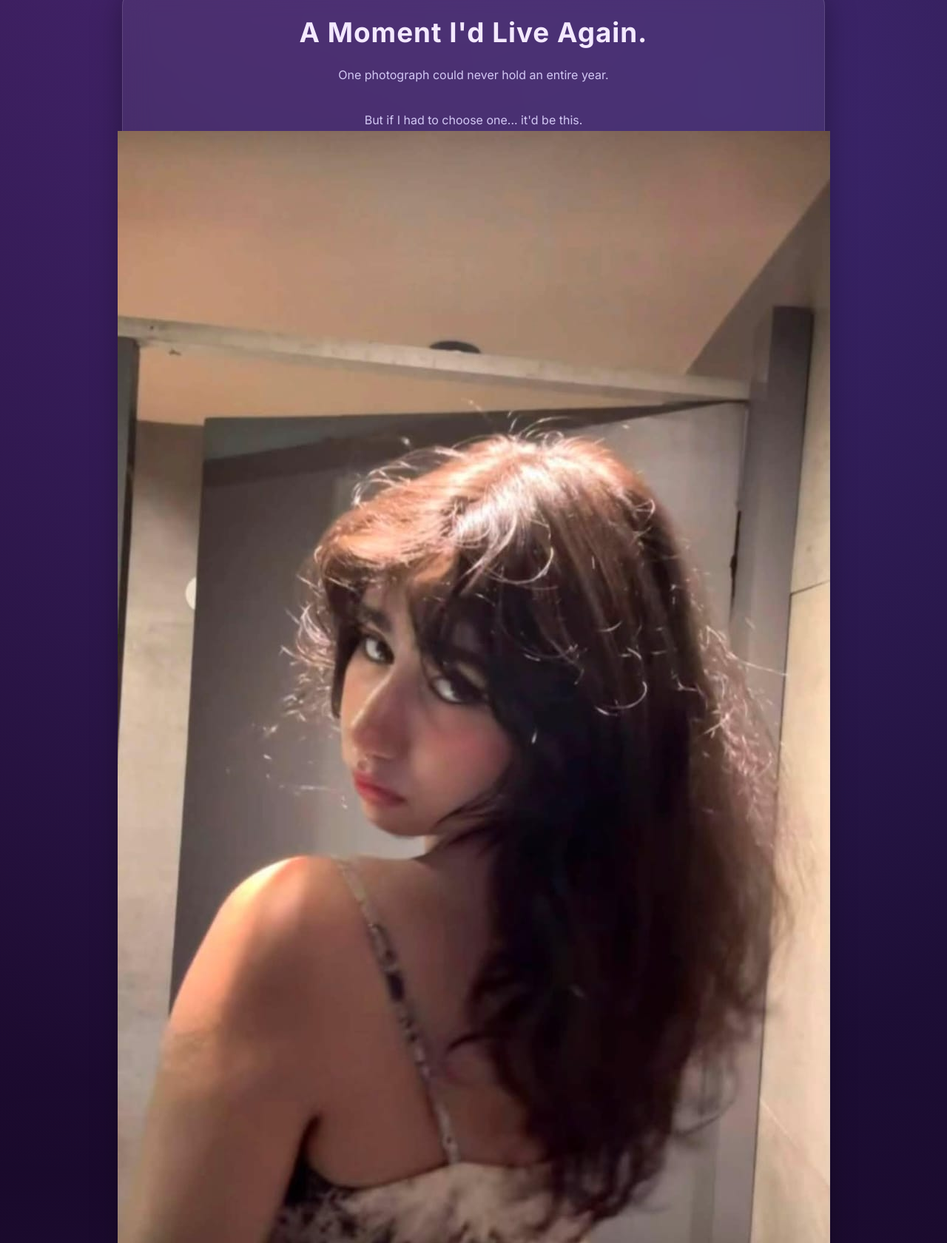
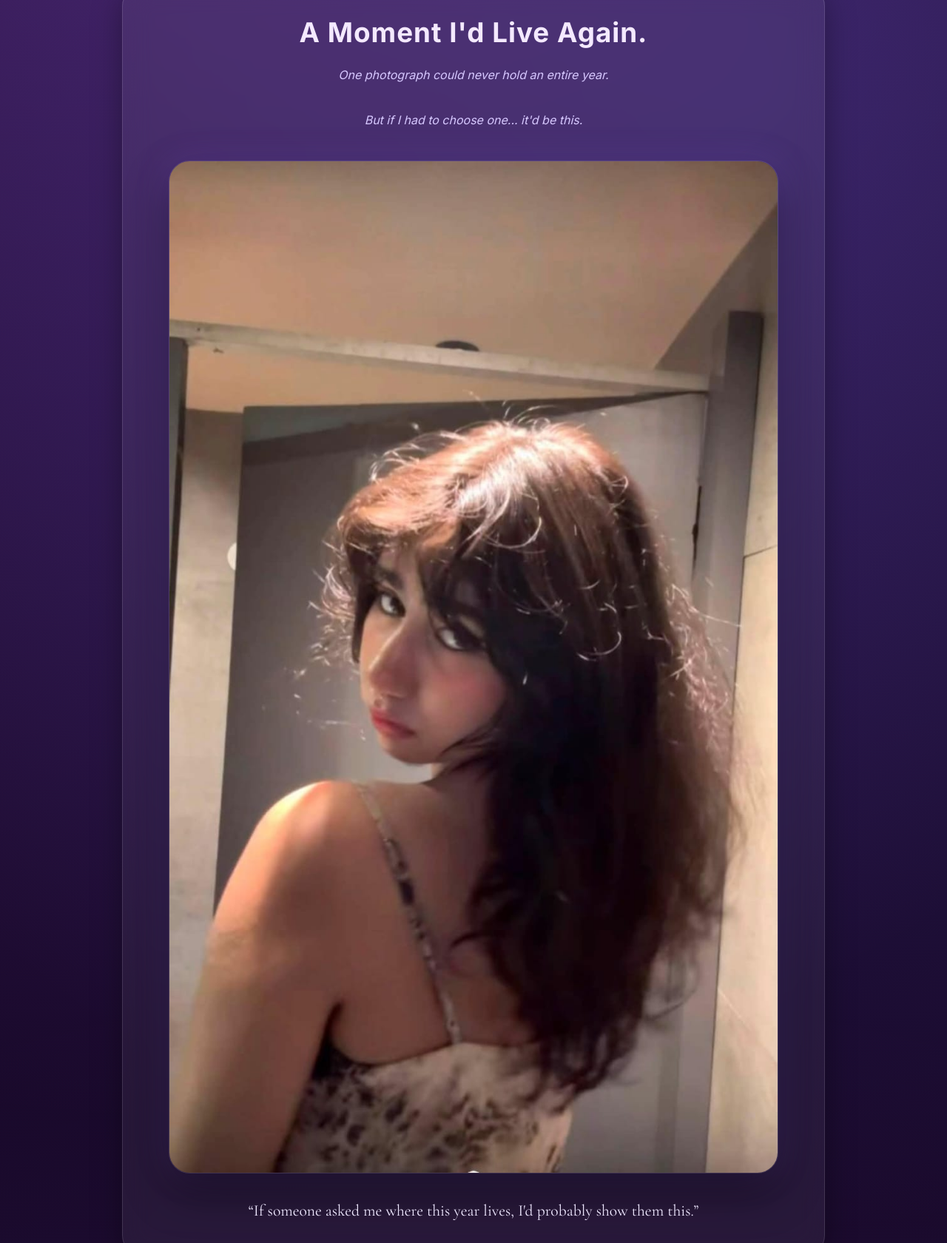
Before and after one commit to Mahihihihihi/Love, a plain HTML site: page index.html in a window 1280 px wide. Shown: the part 1740-3420 px from the top of the page at 74% size. Drawn offline with nearby package versions, Linux system fonts and the light colour scheme.

Commit message:
Update style.css

```diff
--- a/style.css
+++ b/style.css
@@ -612,25 +612,23 @@ background:rgba(255,255,255,.1);
     color:#efe8ff;
 }
 
-/* ==================================
-   FINAL LETTER
-================================== */
-
 #finalMessage{
 
     position:fixed;
 
-    inset:0;
+    top:0;
+    left:0;
+
+    width:100vw;
+    height:100vh;
 
     display:flex;
     justify-content:center;
     align-items:center;
 
-    padding:25px;
-
     background:rgba(7,3,18,.97);
 
-    backdrop-filter:blur(14px);
+    backdrop-filter:blur(12px);
 
     opacity:0;
     visibility:hidden;
@@ -639,6 +637,7 @@ background:rgba(255,255,255,.1);
 
     z-index:999999;
 
+    overflow:hidden;
 }
 
 #finalMessage.active{
@@ -650,13 +649,9 @@ background:rgba(255,255,255,.1);
 
 .finalContent{
 
-    width:min(850px,100%);
+    width:min(850px,90vw);
 
-    max-height:90vh;
-
-    overflow-y:auto;
-
-    padding:55px;
+    padding:60px;
 
     text-align:center;
 
@@ -668,9 +663,7 @@ background:rgba(255,255,255,.1);
 
     backdrop-filter:blur(20px);
 
-    box-shadow:
-        0 0 60px rgba(139,92,246,.25),
-        0 15px 60px rgba(0,0,0,.35);
+    box-shadow:0 0 60px rgba(139,92,246,.25);
 
     animation:finalAppear .7s ease;
 
@@ -727,39 +720,64 @@ background:rgba(255,255,255,.1);
     }
 
 }
+.photoIntro{
 
-/* ---------- MOBILE ---------- */
+    max-width:650px;
 
-@media (max-width:768px){
+    margin:0 auto 40px;
 
-    .finalContent{
+    text-align:center;
 
-        padding:32px 22px;
+    font-style:italic;
 
-        max-height:88vh;
+    color:#d7c8ff;
 
 }
 
-    .finalContent h1{
+.featuredPhoto{
 
-        font-size:2.6rem;
+    width:100%;
 
-        margin-bottom:25px;
+    display:flex;
+
+    justify-content:center;
 
 }
 
-    #lastLetter{
+.featuredPhoto img{
 
-        font-size:1.08rem;
+    width:min(900px,95%);
 
-        line-height:1.85;
+    border-radius:28px;
 
-        margin-bottom:28px;
+    border:1px solid rgba(255,255,255,.12);
+
+    box-shadow:
+        0 25px 60px rgba(0,0,0,.45),
+        0 0 45px rgba(139,92,246,.22);
+
+    transition:.5s ease;
 
 }
-body.modal-open{
 
-    overflow:hidden;
+.featuredPhoto img:hover{
 
+    transform:scale(1.02);
 
 }
+
+.photoCaption{
+
+    margin-top:30px;
+
+    font-family:'Cormorant Garamond',serif;
+
+    font-size:1.35rem;
+
+    text-align:center;
+
+    color:#efe8ff;
+
+    max-width:700px;
+
+}
```
Lines whose indentation alone changed are shown as unchanged.
